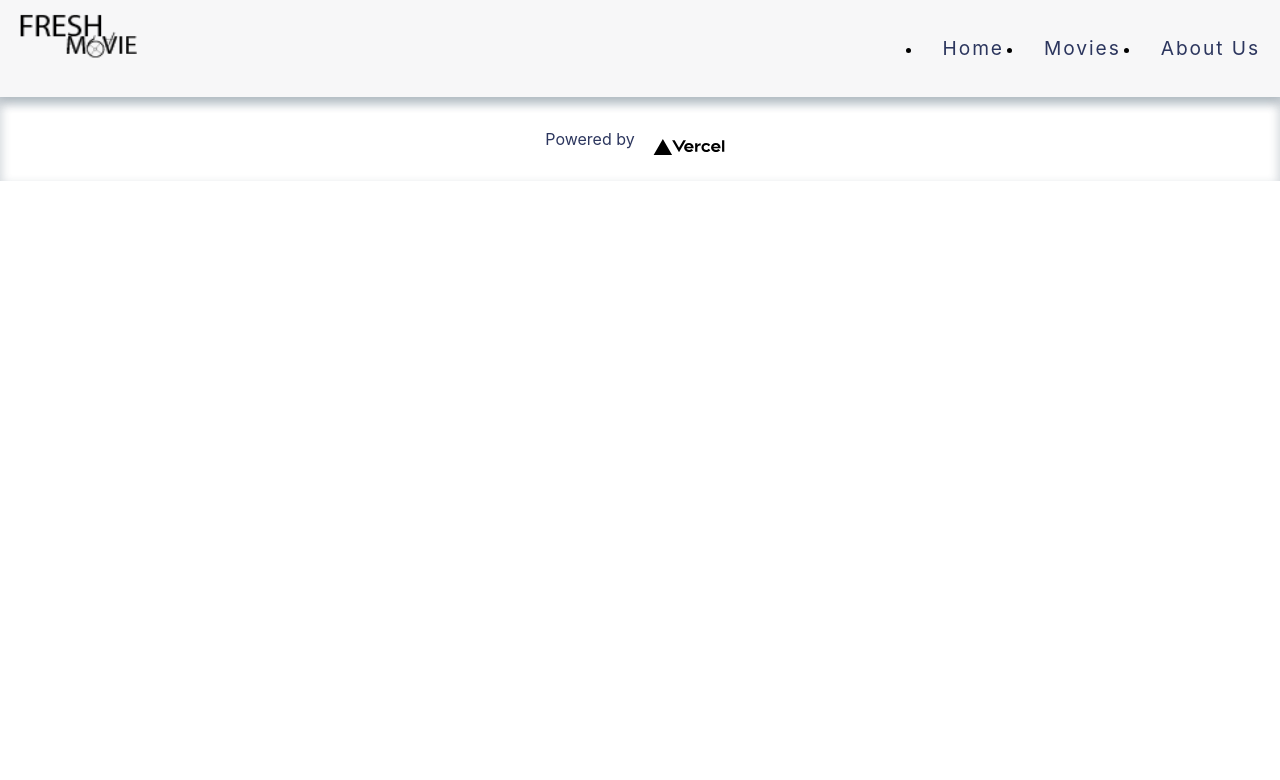
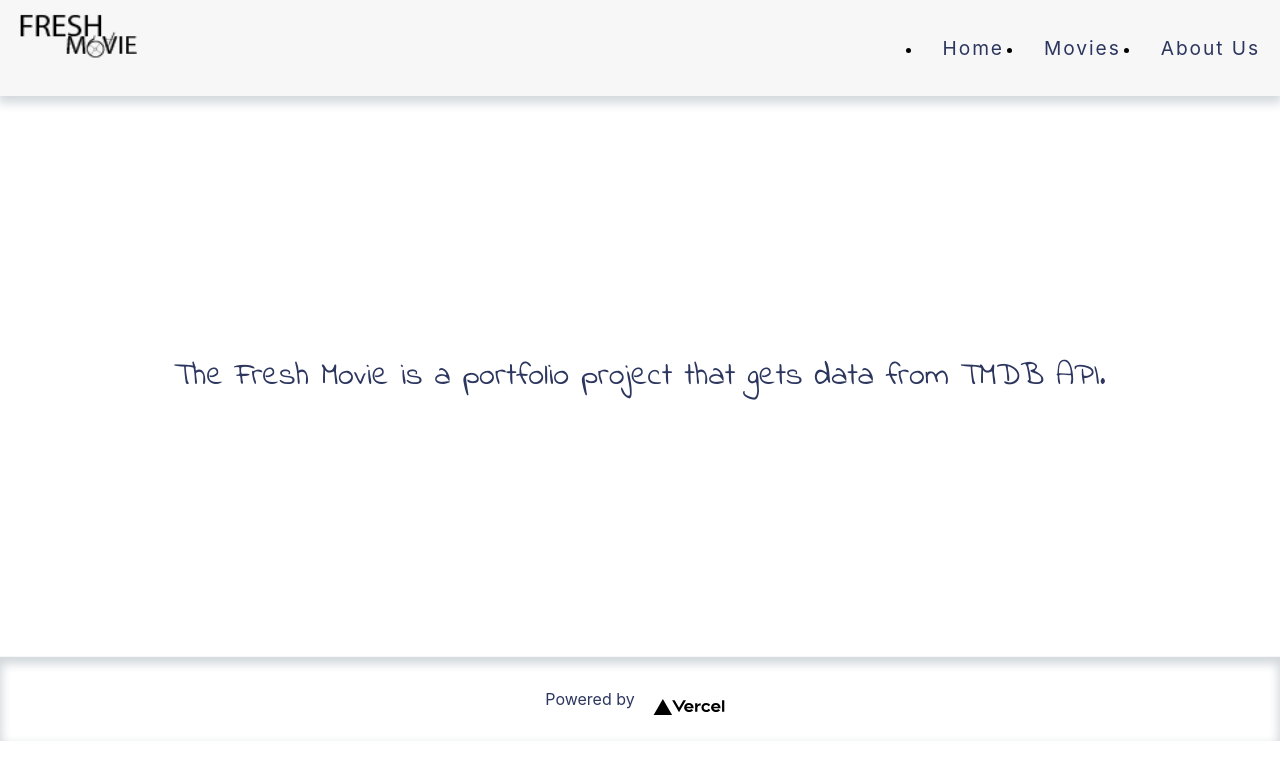
Before and after one commit to bahhtee17/Fresh_Movies, a Next.js app: page /about-us in a window 1280 px wide. Shown: the top 780 px of the page. Built offline with nearby package versions, Linux system fonts and the light colour scheme.

Commit message:
about page is ready for using

```diff
--- a/components/MainPageItem.js
+++ b/components/MainPageItem.js
@@ -6,7 +6,7 @@ import clickhere from "../public/images/clickhere.png"
 const MainPageItem = (props) => {
   return (
     <div className={classes.container}>
-       <Image className={classes.image} src={`https://image.tmdb.org/t/p/w1280/${props.image}`} width={1280} height={700}/>
+       <Image className={classes.image} src={`https://image.tmdb.org/t/p/w1280/${props.image}`} width={1280} height={900}/>
        <Image src={clickhere} width={300} height={300}/>
     </div>
   )
--- a/pages/about-us.js
+++ b/pages/about-us.js
@@ -1,10 +1,17 @@
 import React from 'react'
 import Layout from './../components/Ui/Layout';
-
+import classes from "../styles/about.module.css"
 const AboutUsPage = () => {
   return (
     <Layout>
+        <div className={classes.container}>
+          <div>
+          <p>
+            The Fresh Movie is a portfolio project that gets data from TMDB API.
+          </p>
+          </div>
 
+        </div>
     </Layout>
   )
 }
--- a/pages/index.js
+++ b/pages/index.js
@@ -39,6 +39,7 @@ const generateRandomMovie = () => {
            <a>
              <MainPageItem image={randomValue.backdrop_path}/>
            </a>
+
   </Link>: null}
         </div>
     </Layout>
--- /dev/null
+++ b/styles/about.module.css
@@ -0,0 +1,11 @@
+@import url('https://fonts.googleapis.com/css2?family=Amatic+SC&family=Indie+Flower&family=Shadows+Into+Light&display=swap');
+.container{
+
+    color: #2C365E;
+    font-family: 'Indie Flower', cursive;
+    font-size: 2em;
+    display: flex;
+    align-items: center;
+    justify-content: center;
+    height: 70vh;
+}
```
